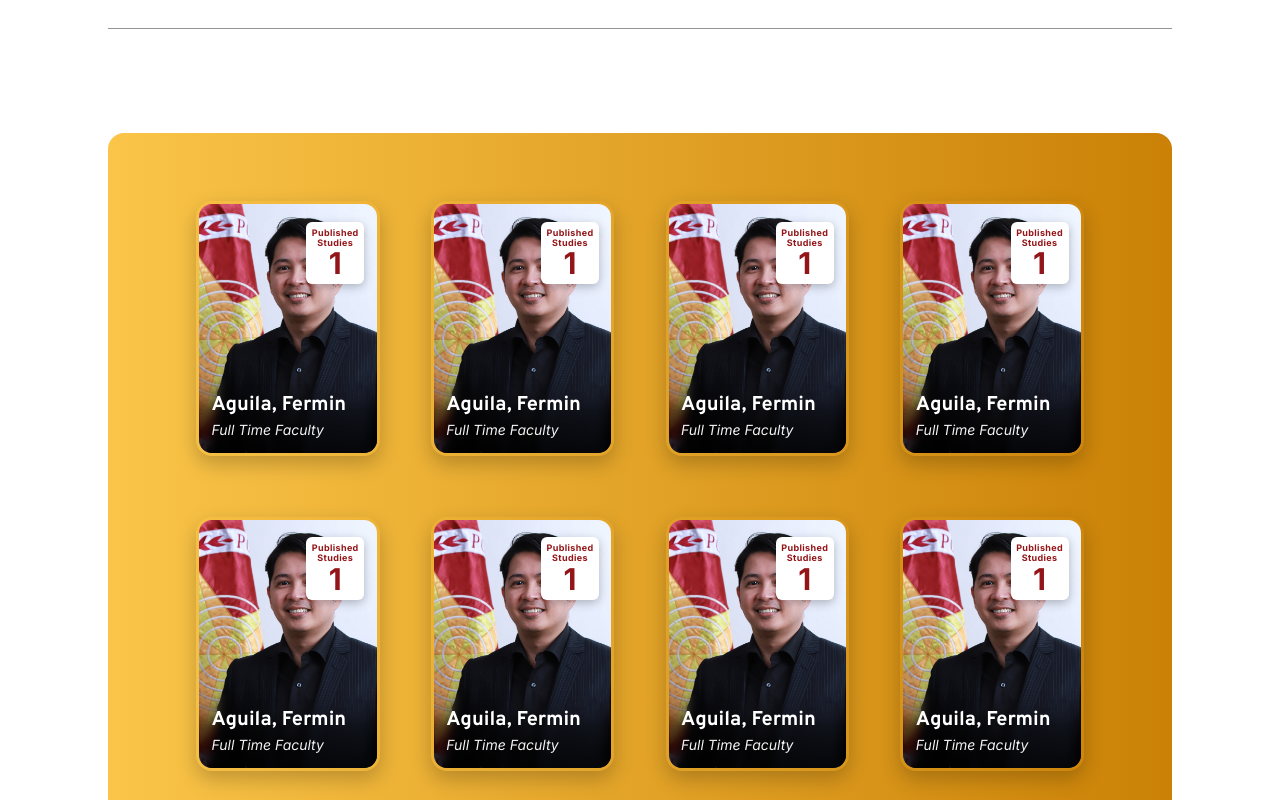
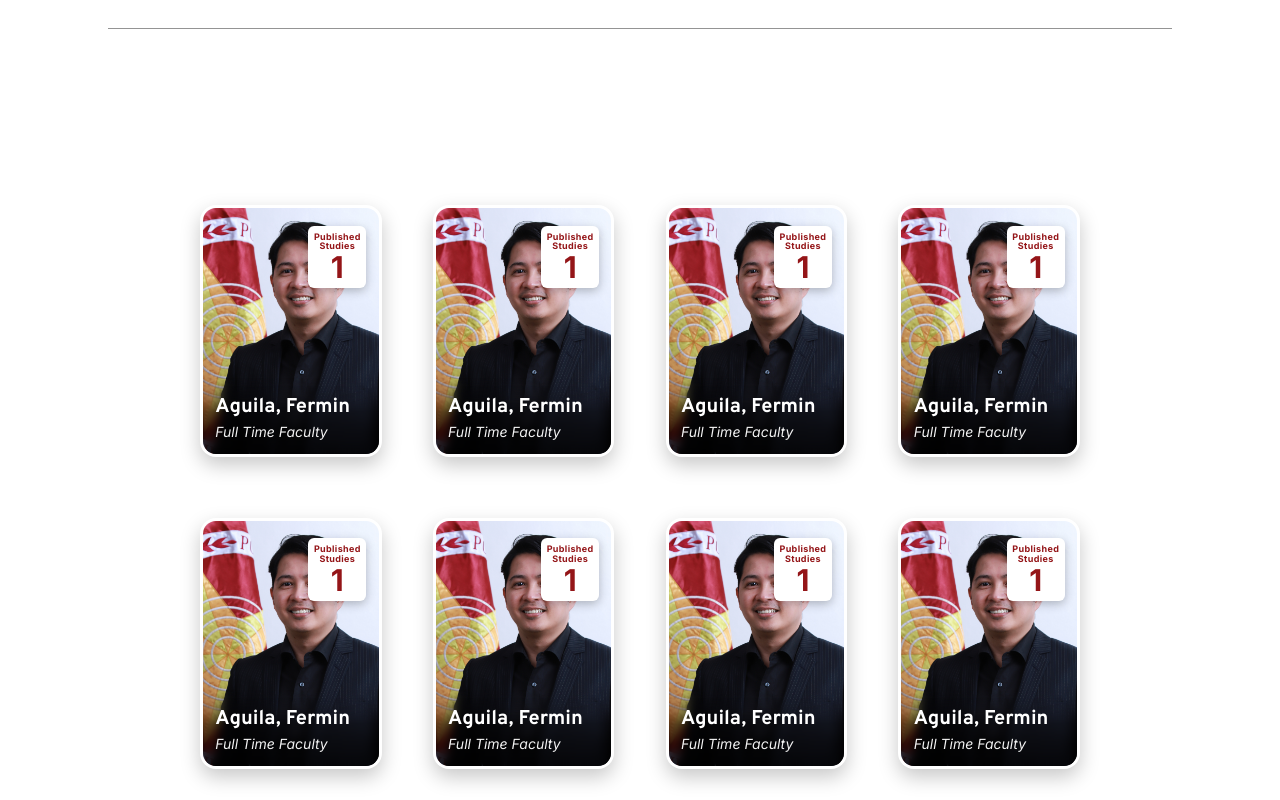
Before and after one commit to fr-anz/DIT-Accred, a SvelteKit app: page /research in a window 1280 px wide. Shown: the part 4380-5180 px from the top of the page. Built offline with nearby package versions, Linux system fonts and the light colour scheme.

Commit message:
style: make faculty repository panel border-only
Replace the solid gold gradient fill of the faculty grid container with
a 4px gold gradient border over a white background, keeping the cards
on a light ground.

```diff
--- a/src/routes/research/+page.svelte
+++ b/src/routes/research/+page.svelte
@@ -1090,8 +1090,11 @@
 	.faculty_repository {
 		width: min(100%, 1570px);
 		margin: 0 auto;
-		background: linear-gradient(90deg, var(--c-gold-light) 0%, var(--c-gold-dark) 100%);
+		border: 4px solid transparent;
 		border-radius: 16px;
+		background:
+			#fff padding-box,
+			linear-gradient(90deg, var(--c-gold-light) 0%, var(--c-gold-dark) 100%) border-box;
 		padding: 4.25rem 5.5rem;
 		box-sizing: border-box;
 		display: grid;
```
